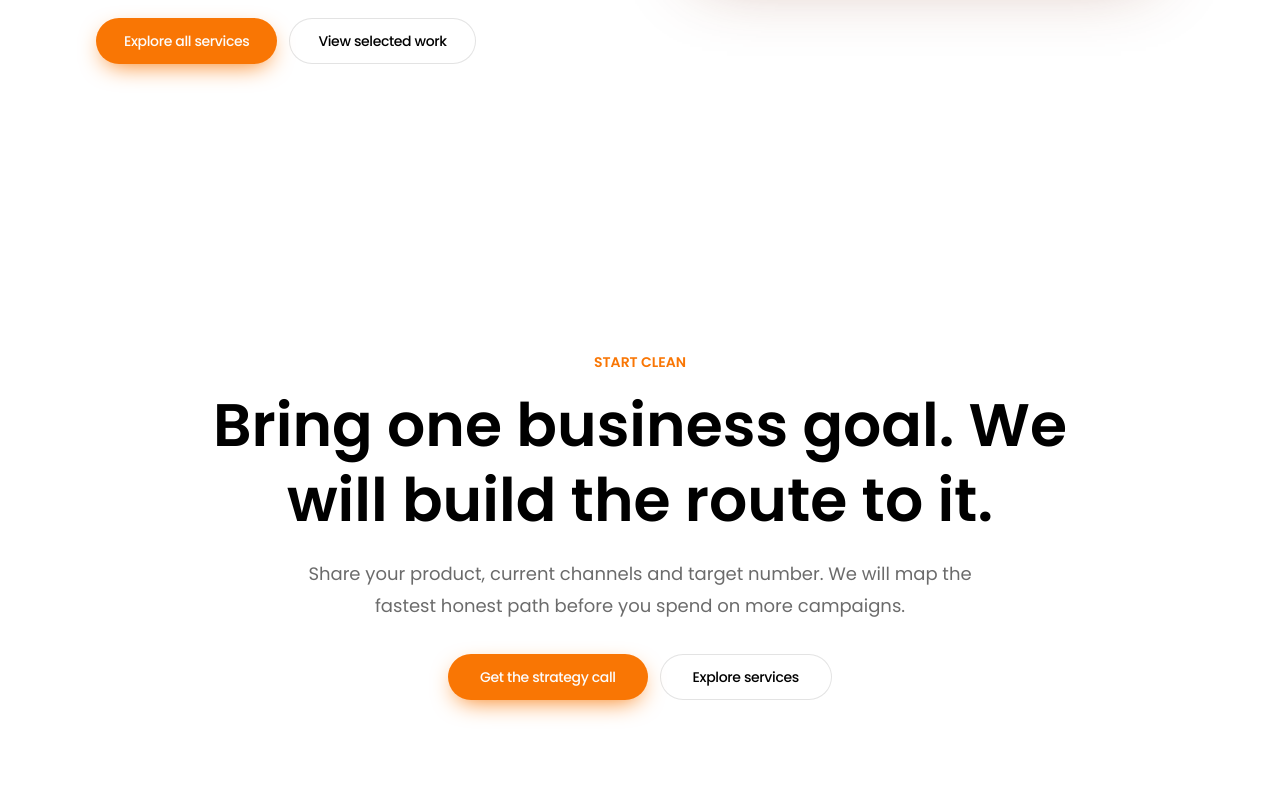
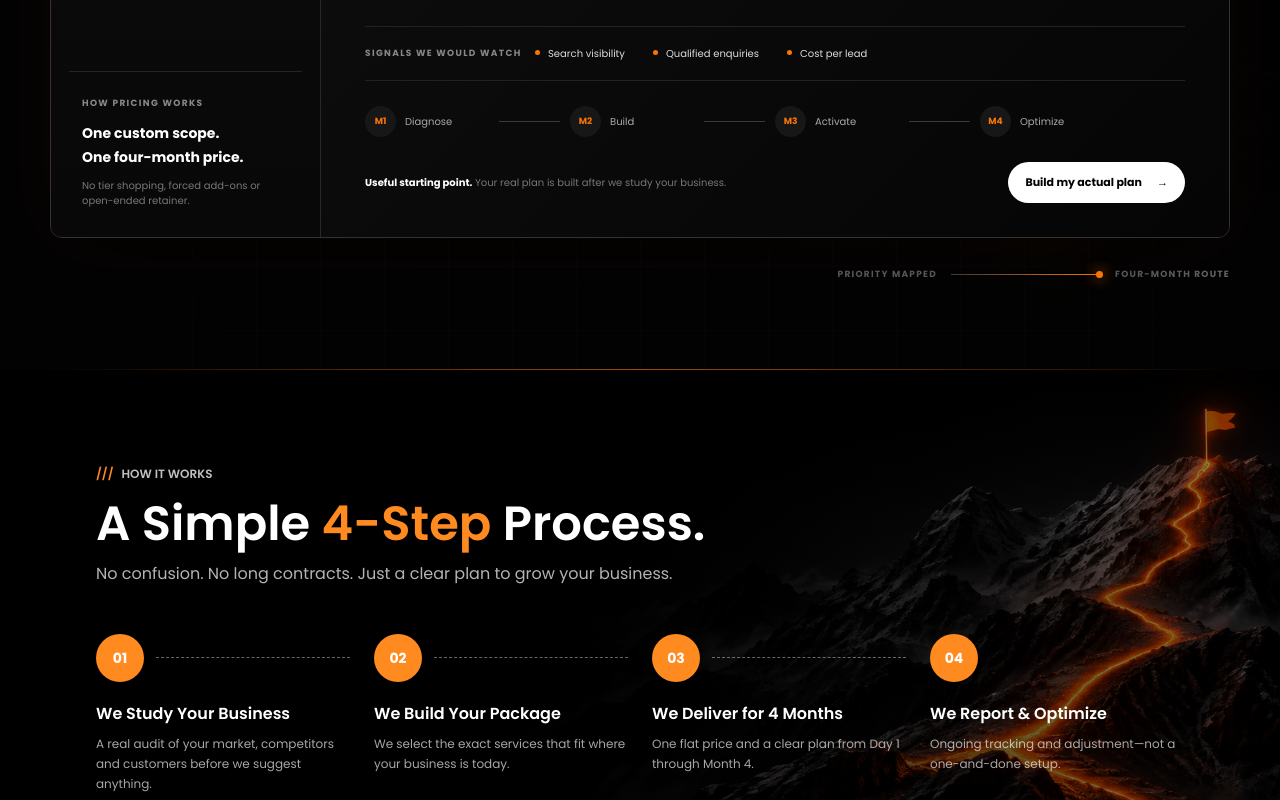
Before and after one commit to Gokulraj002/sprynt40, a Next.js app: page / in a window 1280 px wide. Shown: the part 3900-4700 px from the top of the page. Built offline with nearby package versions, Linux system fonts and the light colour scheme.

Commit message:
feat: add plan and process flow to homepage

```diff
--- a/src/components/home/HomeExperience.tsx
+++ b/src/components/home/HomeExperience.tsx
@@ -1,7 +1,9 @@
 import { HeroCarousel } from "@/components/home/HeroCarousel";
 import { HomeCta } from "@/components/home/HomeCta";
+import { HomeProcess } from "@/components/home/HomeProcess";
 import { HomeServiceJourney } from "@/components/home/HomeServiceJourney";
 import { HomeWhy } from "@/components/home/HomeWhy";
+import { GrowthPlanLab } from "@/app/home1/GrowthPlanLab";
 
 /** Homepage composition. Each section owns its own data and markup. */
 export function HomeExperience() {
@@ -9,6 +11,10 @@ export function HomeExperience() {
     <>
       <HeroCarousel />
       <HomeServiceJourney />
+      <div className="[--orange:#f97604]">
+        <GrowthPlanLab />
+      </div>
+      <HomeProcess />
       <HomeWhy />
       <HomeCta />
     </>
--- /dev/null
+++ b/src/components/home/HomeProcess.tsx
@@ -0,0 +1,54 @@
+import Image from "next/image";
+import { Container } from "@/components/ui/Container";
+
+const steps = [
+  ["We Study Your Business", "A real audit of your market, competitors and customers before we suggest anything."],
+  ["We Build Your Package", "We select the exact services that fit where your business is today."],
+  ["We Deliver for 4 Months", "One flat price and a clear plan from Day 1 through Month 4."],
+  ["We Report & Optimize", "Ongoing tracking and adjustment—not a one-and-done setup."],
+] as const;
+
+export function HomeProcess() {
+  return (
+    <section id="process" data-theme="dark" className="relative overflow-hidden bg-black py-16 text-white sm:py-20 lg:py-24">
+      <Image
+        src="/images/home1/sprynt40-growth-mountain-v1.png"
+        alt=""
+        fill
+        sizes="100vw"
+        className="object-cover object-center opacity-80"
+        aria-hidden="true"
+      />
+      <div className="absolute inset-0 bg-[linear-gradient(90deg,#000_0%,rgba(0,0,0,.91)_42%,rgba(0,0,0,.28)_100%)]" />
+
+      <Container className="relative z-10">
+        <p className="text-xs font-semibold uppercase text-white/75 before:mr-2 before:text-accent before:content-['///']">
+          How it works
+        </p>
+        <h2 className="mt-3 font-display text-4xl font-semibold leading-tight sm:text-5xl">
+          A Simple <span className="text-accent">4-Step</span> Process.
+        </h2>
+        <p className="mt-2 text-sm text-white/70 sm:text-base">
+          No confusion. No long contracts. Just a clear plan to grow your business.
+        </p>
+
+        <div className="mt-12 grid gap-9 sm:grid-cols-2 lg:grid-cols-4 lg:gap-6">
+          {steps.map(([title, copy], index) => (
+            <article key={title}>
+              <div className="flex items-center">
+                <strong className="grid size-12 shrink-0 place-items-center rounded-full bg-accent text-sm text-white">
+                  {String(index + 1).padStart(2, "0")}
+                </strong>
+                {index < steps.length - 1 && (
+                  <span className="ml-3 hidden flex-1 border-t border-dashed border-white/40 lg:block" />
+                )}
+              </div>
+              <h3 className="mt-5 font-display text-base font-semibold">{title}</h3>
+              <p className="mt-2 max-w-64 text-xs leading-5 text-white/65">{copy}</p>
+            </article>
+          ))}
+        </div>
+      </Container>
+    </section>
+  );
+}
```
